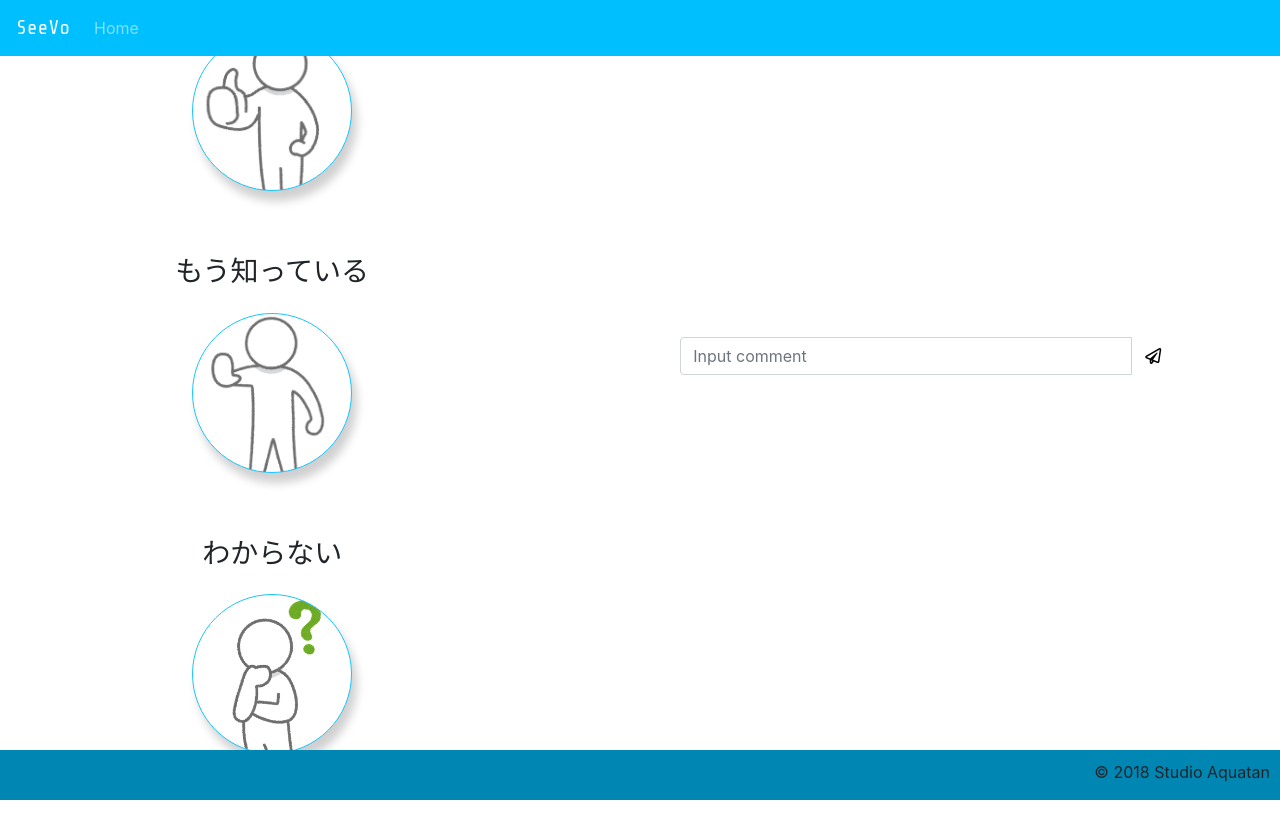
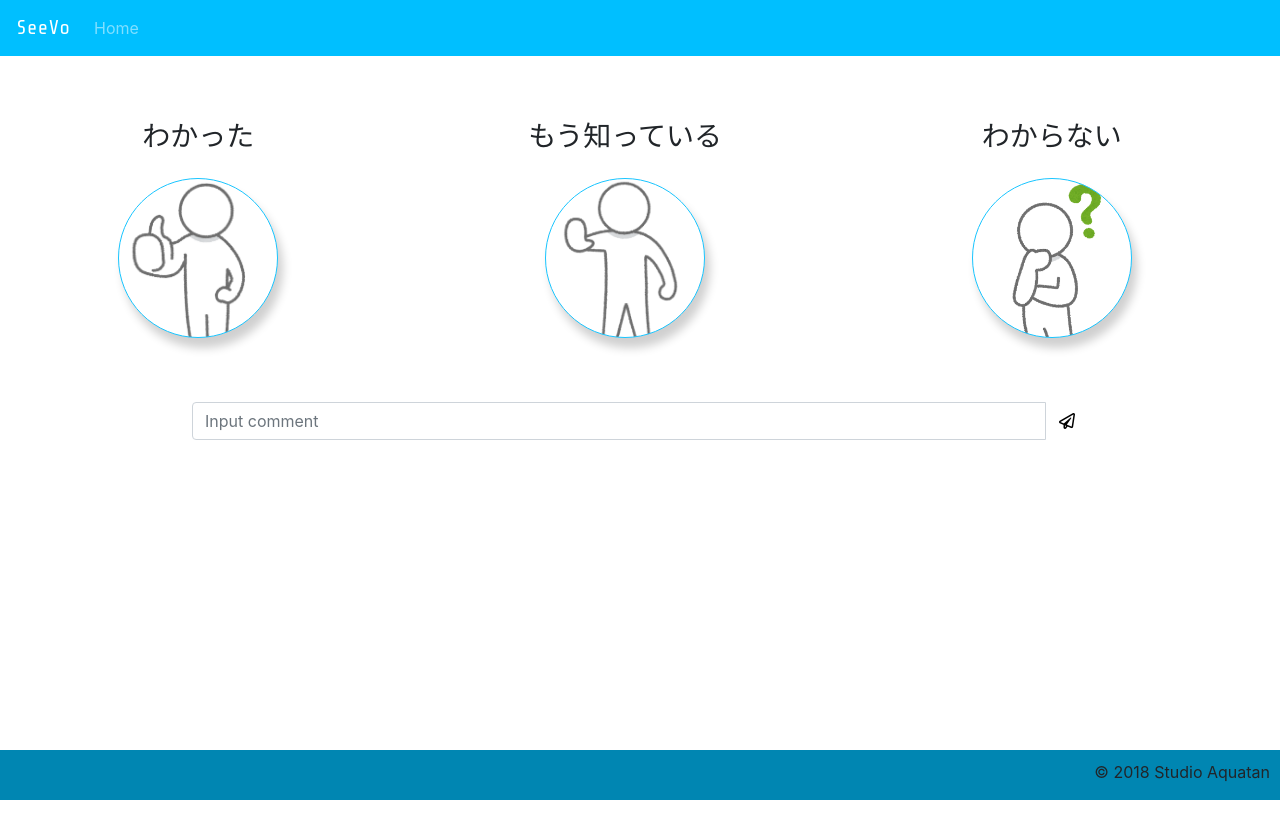
Before and after one commit to StudioAquatan/HackU2018, a Django app: page /poll/1/listener_a/ in a window 1280 px wide. Run offline with Django 3.2, Linux system fonts and the light colour scheme; some libraries are stand-ins or nearby versions.

Commit message:
listenerページのデザイン修正

```diff
--- a/app/webapp/poll/templates/poll/listener_a.html
+++ b/app/webapp/poll/templates/poll/listener_a.html
@@ -6,21 +6,21 @@
 
 {# メインコンテンツ #}
 {% block content %}
-    <div class="jumbotron jumbotron-fluid">
+    <div class="listener-group">
         <form action="{% url 'poll:listener_a' room_id %}" method="post">
             <div class="row">
                 {% csrf_token %}
-                <div class="col-lg">
+                <div class="col-lg" style="text-align: center">
                     <h3>わかった</h3>
                     <button class="btn btn-circle btn-understand" name="button_1">
                     </button>
                 </div>
-                <div class="col-lg">
+                <div class="col-lg" style="text-align: center">
                     <h3>もう知っている</h3>
                     <button class="btn btn-circle btn-have-known" name="button_2">
                     </button>
                 </div>
-                <div class="col-lg">
+                <div class="col-lg" style="text-align: center">
                     <h3>わからない</h3>
                     <button class="btn btn-circle btn-not-understand" name="button_3">
                     </button>
```
Also changed, not shown: app/webapp/poll/templates/poll/listener_b.html (+6 -6 lines).
